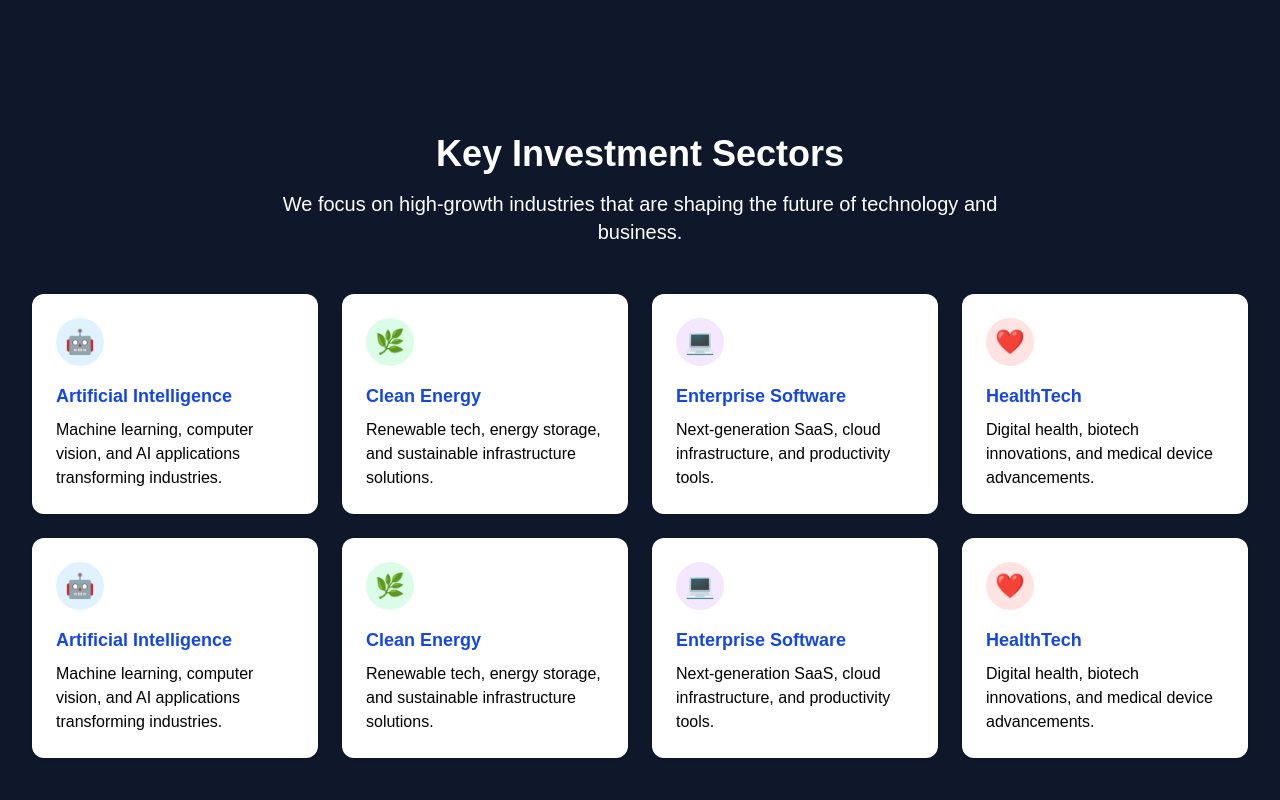
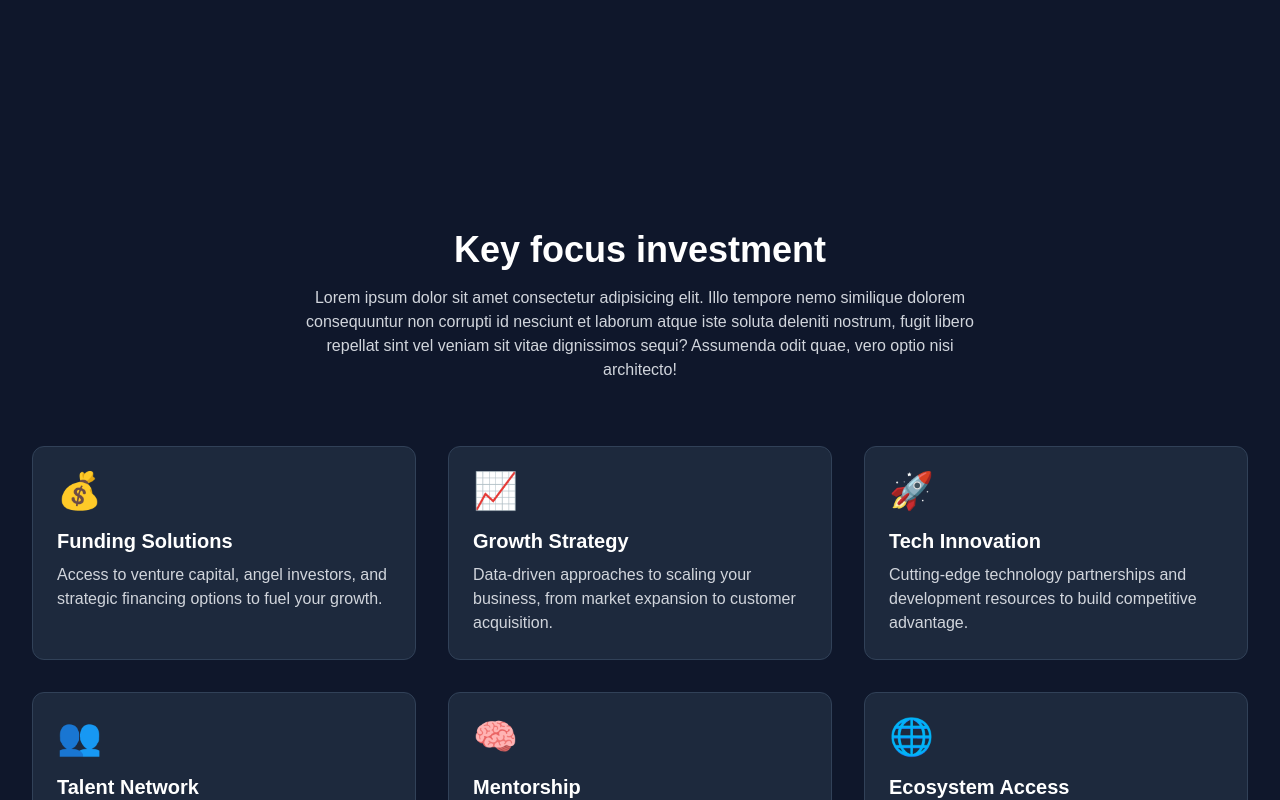
Before and after one commit to AHMAD789999/VestedVC, a Next.js app: page / in a window 1280 px wide. Shown: the part 2080-2880 px from the top of the page. Built offline with nearby package versions, Linux system fonts and the light colour scheme.

Commit message:
add this changing

```diff
--- a/src/app/page.jsx
+++ b/src/app/page.jsx
@@ -185,65 +185,67 @@ const HeroSection = () => {
       </section>
         {/* ... (keep existing services section code exactly the same) ... */}
       </section>
- <section className="py-16 px-4 sm:px-6 lg:px-8">
-        <div className="max-w-7xl mx-auto">
-          <div className="text-center mb-12">
-            <h2 className="text-4xl font-bold text-white mb-4">Key Investment Sectors</h2>
-            <p className="text-xl text-white max-w-3xl mx-auto">
-              We focus on high-growth industries that are shaping the future of technology and business.
+  <section className="py-20 bg-slate-900">
+         <section className="py-20 bg-slate-900">
+        <div className="max-w-7xl mx-auto px-4 sm:px-6 lg:px-8">
+          <div className="text-center mb-16">
+            <h2 className="text-3xl md:text-4xl font-bold text-white">
+            Key focus investment</h2>
+            <p className="mt-4 max-w-2xl mx-auto text-gray-300">
+             Lorem ipsum dolor sit amet consectetur adipisicing elit. Illo tempore nemo similique dolorem consequuntur non corrupti id nesciunt et laborum atque iste soluta deleniti nostrum, fugit libero repellat sint vel veniam sit vitae dignissimos sequi? Assumenda odit quae, vero optio nisi architecto!
             </p>
           </div>
 
-          <div className="grid grid-cols-1 sm:grid-cols-2 lg:grid-cols-4 gap-6">
-            <div className="bg-white p-6 rounded-xl shadow-sm hover:shadow-md transition">
-              <div className="bg-sky-100 text-sky-600 w-12 h-12 rounded-full flex items-center justify-center text-2xl mb-4">🤖</div>
-              <h3 className="text-lg  text-blue-700 font-bold mb-2">Artificial Intelligence</h3>
-              <p className="text-black">Machine learning, computer vision, and AI applications transforming industries.</p>
-            </div>
-
-            <div className="bg-white p-6 rounded-xl shadow-sm hover:shadow-md transition">
-              <div className="bg-green-100 text-green-600 w-12 h-12 rounded-full flex items-center justify-center text-2xl mb-4">🌿</div>
-              <h3 className="text-lg text-blue-700 font-bold mb-2">Clean Energy</h3>
-              <p className="text-black">Renewable tech, energy storage, and sustainable infrastructure solutions.</p>
-            </div>
-
-            <div className="bg-white p-6 rounded-xl shadow-sm hover:shadow-md transition">
-              <div className="bg-purple-100 text-purple-600 w-12 h-12 rounded-full flex items-center justify-center text-2xl mb-4">💻</div>
-              <h3 className="text-lg  text-blue-700 font-bold mb-2">Enterprise Software</h3>
-              <p className="text-black">Next-generation SaaS, cloud infrastructure, and productivity tools.</p>
-            </div>
-
-            <div className="bg-white p-6 rounded-xl shadow-sm hover:shadow-md transition">
-              <div className="bg-red-100 text-red-600 w-12 h-12 rounded-full flex items-center justify-center text-2xl mb-4">❤️</div>
-              <h3 className="text-lg   text-blue-700 font-bold mb-2">HealthTech</h3>
-              <p className="text-black">Digital health, biotech innovations, and medical device advancements.</p>
-            </div>
-             <div className="bg-white p-6 rounded-xl shadow-sm hover:shadow-md transition">
-              <div className="bg-sky-100 text-sky-600 w-12 h-12 rounded-full flex items-center justify-center text-2xl mb-4">🤖</div>
-              <h3 className="text-lg  text-blue-700 font-bold mb-2">Artificial Intelligence</h3>
-              <p className="text-black">Machine learning, computer vision, and AI applications transforming industries.</p>
-            </div>
-
-            <div className="bg-white p-6 rounded-xl shadow-sm hover:shadow-md transition">
-              <div className="bg-green-100 text-green-600 w-12 h-12 rounded-full flex items-center justify-center text-2xl mb-4">🌿</div>
-              <h3 className="text-lg text-blue-700 font-bold mb-2">Clean Energy</h3>
-              <p className="text-black">Renewable tech, energy storage, and sustainable infrastructure solutions.</p>
-            </div>
-
-            <div className="bg-white p-6 rounded-xl shadow-sm hover:shadow-md transition">
-              <div className="bg-purple-100 text-purple-600 w-12 h-12 rounded-full flex items-center justify-center text-2xl mb-4">💻</div>
-              <h3 className="text-lg  text-blue-700 font-bold mb-2">Enterprise Software</h3>
-              <p className="text-black">Next-generation SaaS, cloud infrastructure, and productivity tools.</p>
-            </div>
-
-            <div className="bg-white p-6 rounded-xl shadow-sm hover:shadow-md transition">
-              <div className="bg-red-100 text-red-600 w-12 h-12 rounded-full flex items-center justify-center text-2xl mb-4">❤️</div>
-              <h3 className="text-lg   text-blue-700 font-bold mb-2">HealthTech</h3>
-              <p className="text-black">Digital health, biotech innovations, and medical device advancements.</p>
-            </div>
+          <div className="grid md:grid-cols-3 gap-8">
+            {[
+              {
+                title: "Funding Solutions",
+                description: "Access to venture capital, angel investors, and strategic financing options to fuel your growth.",
+                icon: "💰"
+              },
+              {
+                title: "Growth Strategy",
+                description: "Data-driven approaches to scaling your business, from market expansion to customer acquisition.",
+                icon: "📈"
+              },
+              {
+                title: "Tech Innovation",
+                description: "Cutting-edge technology partnerships and development resources to build competitive advantage.",
+                icon: "🚀"
+              },
+              {
+                title: "Talent Network",
+                description: "Connect with top-tier talent and executive leadership to build your dream team.",
+                icon: "👥"
+              },
+              {
+                title: "Mentorship",
+                description: "Guidance from industry veterans and successful entrepreneurs who've been in your shoes.",
+                icon: "🧠"
+              },
+              {
+                title: "Ecosystem Access",
+                description: "Join our network of partners, customers, and collaborators to accelerate your trajectory.",
+                icon: "🌐"
+              }
+            ].map((service, i) => (
+              <motion.div
+                key={i}
+                initial={{ opacity: 0, y: 30 }}
+                whileInView={{ opacity: 1, y: 0 }}
+                transition={{ duration: 0.5, delay: Math.floor(i / 3) * 0.2 }}
+                viewport={{ once: true }}
+                className="bg-slate-800 p-6 rounded-xl hover:bg-slate-700 transition-all duration-300 border border-slate-700 hover:border-blue-400/30"
+              >
+                <div className="text-4xl mb-4">{service.icon}</div>
+                <h3 className="text-xl font-bold text-white mb-2">{service.title}</h3>
+                <p className="text-gray-300">{service.description}</p>
+              </motion.div>
+            ))}
           </div>
-
         </div>
+      </section>
+        {/* ... (keep existing services section code exactly the same) ... */}
       </section>
       {/* Portfolio Showcase Section */}
       <section className="py-20 bg-gradient-to-br from-slate-800 to-slate-900">
```
